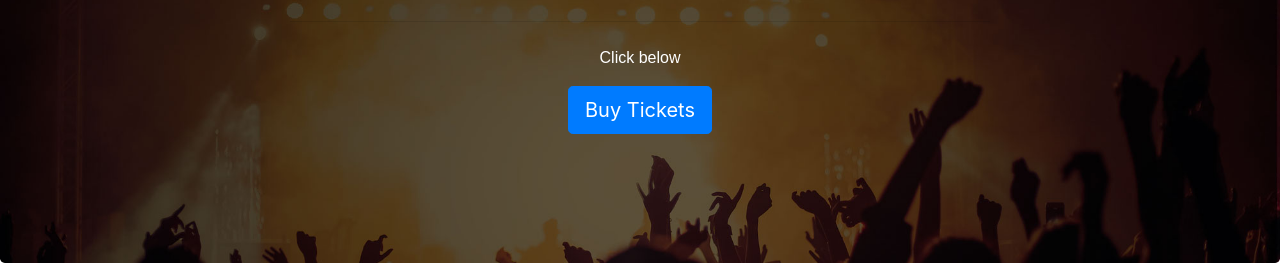
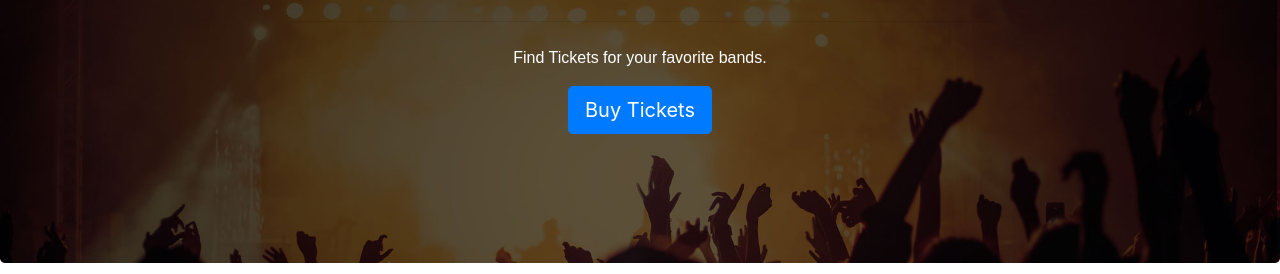
Before and after one commit to pamelagarciaa/Saturday, a plain HTML site: page index.html in a window 1280 px wide. Shown: the part 237-511 px from the top of the page. Drawn offline with nearby package versions, Linux system fonts and the light colour scheme.

Commit message:
Update index.html

```diff
--- a/index.html
+++ b/index.html
@@ -71,7 +71,7 @@
       <h1 class="display-4">Its Time to Rock</h1>
       <p class="lead">Rock Nation brings you the most headbanging shows on the planet.</p>
       <hr class="my-4">
-      <p>Click below</p>
+      <p>Find Tickets for your favorite bands.</p>
       <a class="btn btn-primary btn-lg" href="#" role="button">Buy Tickets</a>
     </div>
     </div>
```
